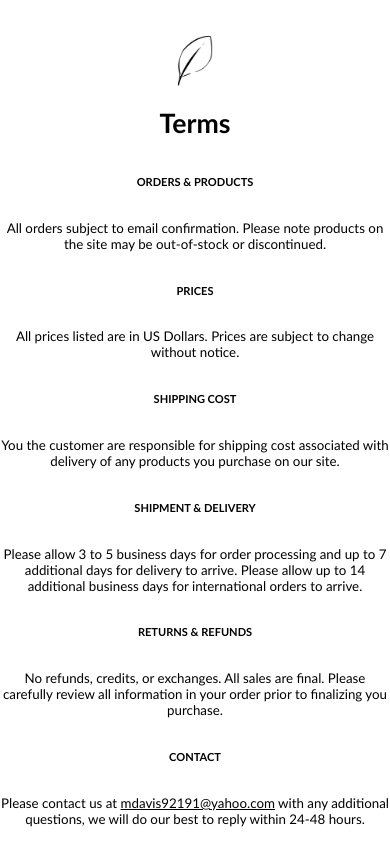
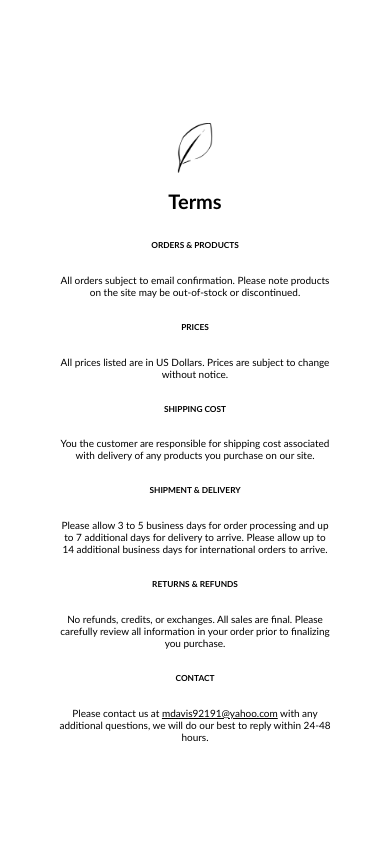
Before and after one commit to nicholasherrick/1627.us, a React (Create React App) app: page /terms in a window 390 px wide. Shown: the top 866 px of the page. Built offline with nearby package versions, Linux system fonts and the light colour scheme.

Commit message:
ajusted styling for terms page on media breakpoint

```diff
--- a/src/App.scss
+++ b/src/App.scss
@@ -67,6 +67,11 @@ a {
     max-width: 80%;
   }
 
+  .terms-page {
+    max-width: 70%;
+    font-size: x-small;
+  }
+
   h2 {
     font-size: medium;
   }
```
